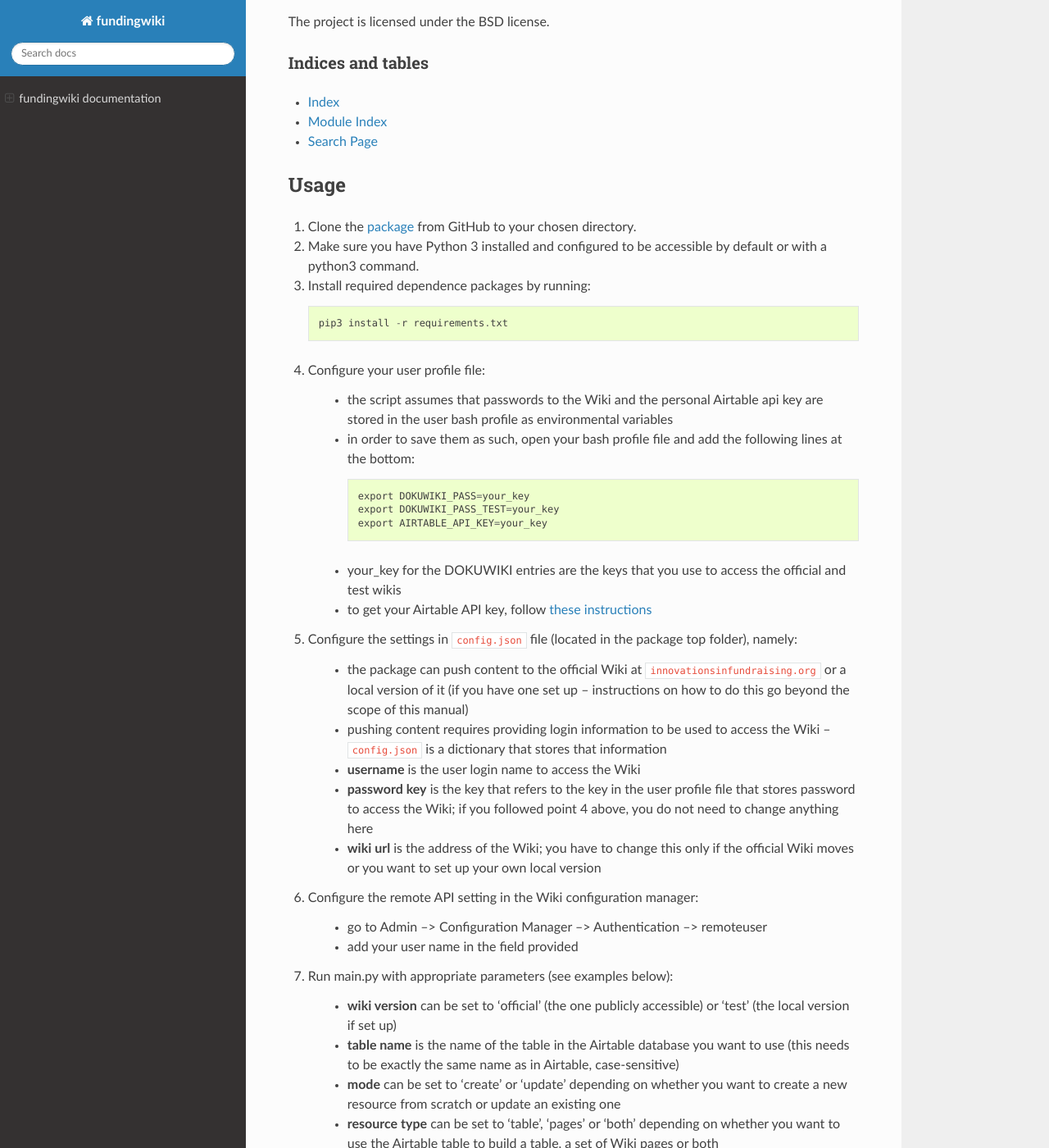
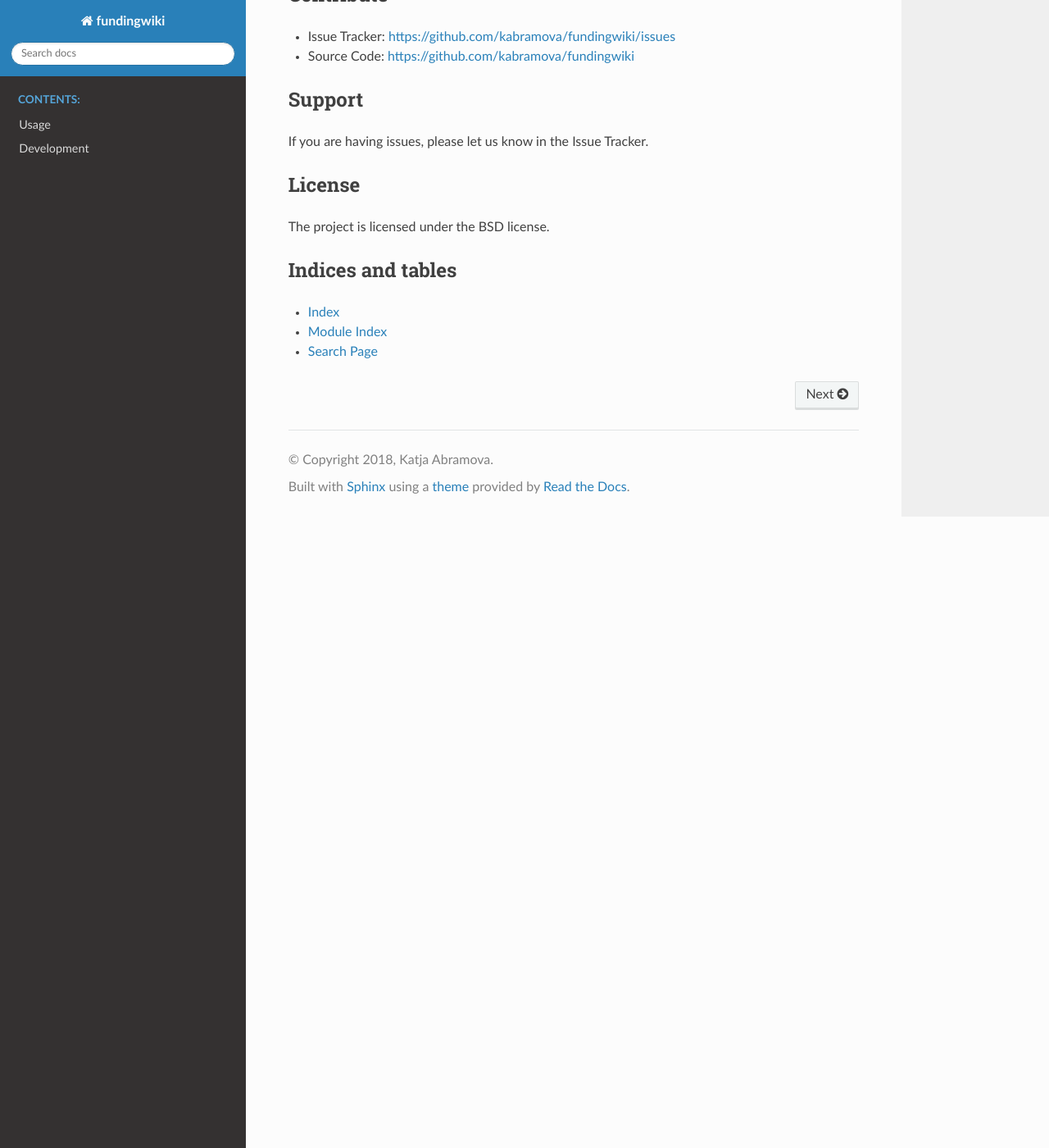
Before and after one commit to katsangati/fundingwiki, a Sphinx documentation site: the page built from docs/index.rst, in a window 1280 px wide and 1400 px high, scrolled down 980 px. Shown: the whole window at 82% size. Built offline with Sphinx 7.4.7 and the Read the Docs theme 2.0.0, drawn with Linux system fonts in a browser that asks for light colours; some of the changed text lies outside the part shown.

Commit message:
Updated documentation and split it into several files.

```diff
--- a/docs/index.rst
+++ b/docs/index.rst
@@ -11,8 +14,8 @@ fundingwiki documentation
    :maxdepth: 2
    :caption: Contents:
 
-Introduction
-=============
+   usage
+   development
 
 The aim of this package is to provide a two-way connection between
 Innovations in Fundraising Wiki_ and an Airtable database.
@@ -67,100 +70,3 @@ Indices and tables
 * :ref:`genindex`
 * :ref:`modindex`
 * :ref:`search`
-
-
-Usage
-======
-
-1. Clone the package_ from GitHub to your chosen directory.
-
-2. Make sure you have Python 3 installed and configured to be accessible by default or with a python3 command.
-
-3. Install required dependence packages by running::
-
-    pip3 install -r requirements.txt
-
-4. Configure your user profile file:
-
-    * the script assumes that passwords to the Wiki and the personal Airtable api key are stored in the user bash profile as environmental variables
-    * in order to save them as such, open your bash profile file and add the following lines at the bottom::
-
-        export DOKUWIKI_PASS=your_key
-        export DOKUWIKI_PASS_TEST=your_key
-        export AIRTABLE_API_KEY=your_key
-
-    * your_key for the DOKUWIKI entries are the keys that you use to access the official and test wikis
-    * to get your Airtable API key, follow `these instructions <https://support.airtable.com/hc/en-us/articles/219046777-How-do-I-get-my-API-key->`_
-
-5. Configure the settings in ``config.json`` file (located in the package top folder), namely:
-
-    * the package can push content to the official Wiki at ``innovationsinfundraising.org`` or a local version of it (if you have one set up -- instructions on how to do this go beyond the scope of this manual)
-    * pushing content requires providing login information to be used to access the Wiki -- ``config.json`` is a dictionary that stores that information
-    * **username** is the user login name to access the Wiki
-    * **password key** is the key that refers to the key in the user profile file that stores password to access the Wiki; if you followed point 4 above, you do not need to change anything here
-    * **wiki url** is the address of the Wiki; you have to change this only if the official Wiki moves or you want to set up your own local version
-
-6. Configure the remote API setting in the Wiki configuration manager:
-
-    * go to Admin --> Configuration Manager --> Authentication --> remoteuser
-    * add your user name in the field provided
-
-7. Run main.py with appropriate parameters (see examples below):
-
-    * **wiki version** can be set to 'official' (the one publicly accessible) or 'test' (the local version if set up)
-    * **table name** is the name of the table in the Airtable database you want to use (this needs to be exactly the same name as in Airtable, case-sensitive)
-    * **mode** can be set to 'create' or 'update' depending on whether you want to create a new resource from scratch or update an existing one
-    * **resource type** can be set to 'table', 'pages' or 'both' depending on whether you want to use the Airtable table to build a table, a set of Wiki pages or both
-
-.. _package: https://github.com/kabramova/fundingwiki
-
-The instructions above will set up the environment and allow you to create or update tables and pages based on the content stored in Airtable tables. It will only work, however, for those tables that have been already defined in the package, i.e., for which it has been defined where the content will be published and in what format. It is recommended to first become comfortable with this process before proceeding to the more complex functionalities of the package.
-
-In order to define the format for new tables and publish them on the Wiki, please follow the Development guide.
-
-
-Examples
----------
-
-Create a Tools table from scratch and push it to the official Wiki
-::
-    python3 main.py official Tools create table
-
-Update a set of pages that have been previously published on the official Wiki based on the Tools table
-::
-    python3 main.py official Tools update pages
-
-Create a Papers table and a set of pages and push them to the local test Wiki
-::
-    python3 main.py test papers_mass create both
-
-
-Development
-============
-
-This package provides a way to connect Airtable (AT) as a GUI database and DokuWiki (DW) as a content presentation system.
-This is done through developing interfaces between particular AT tables and particular DW pages. A number of such interfaces
-have been implemented and can be kept up to date via the top-level script of this package, i.e., ``main.py``.
-
-Developing a new interface requires several steps described in detail in this section:
-
-1. Understand package structure.
-2. Try out default settings for a new table.
-3. Define a new table class in ``wikicontents.py``.
-4. Define a connection to the new class in ``wikimanager.py``.
-
-
-Package structure
------------------
-
-.. image:: dw_scheme.png
-
-
-Defaults
------------------
-
-Defining a new class
------------------
-
-Adding a connection
------------------
```
Also changed, not shown: other parts of docs/index.rst (+3 -0 lines), docs/development.rst (added, +154 -0 lines), docs/usage.rst (added, +64 -0 lines), main.py (+1 -25 lines), docs/test_page1.png (added), docs/test_table1.png (added).
